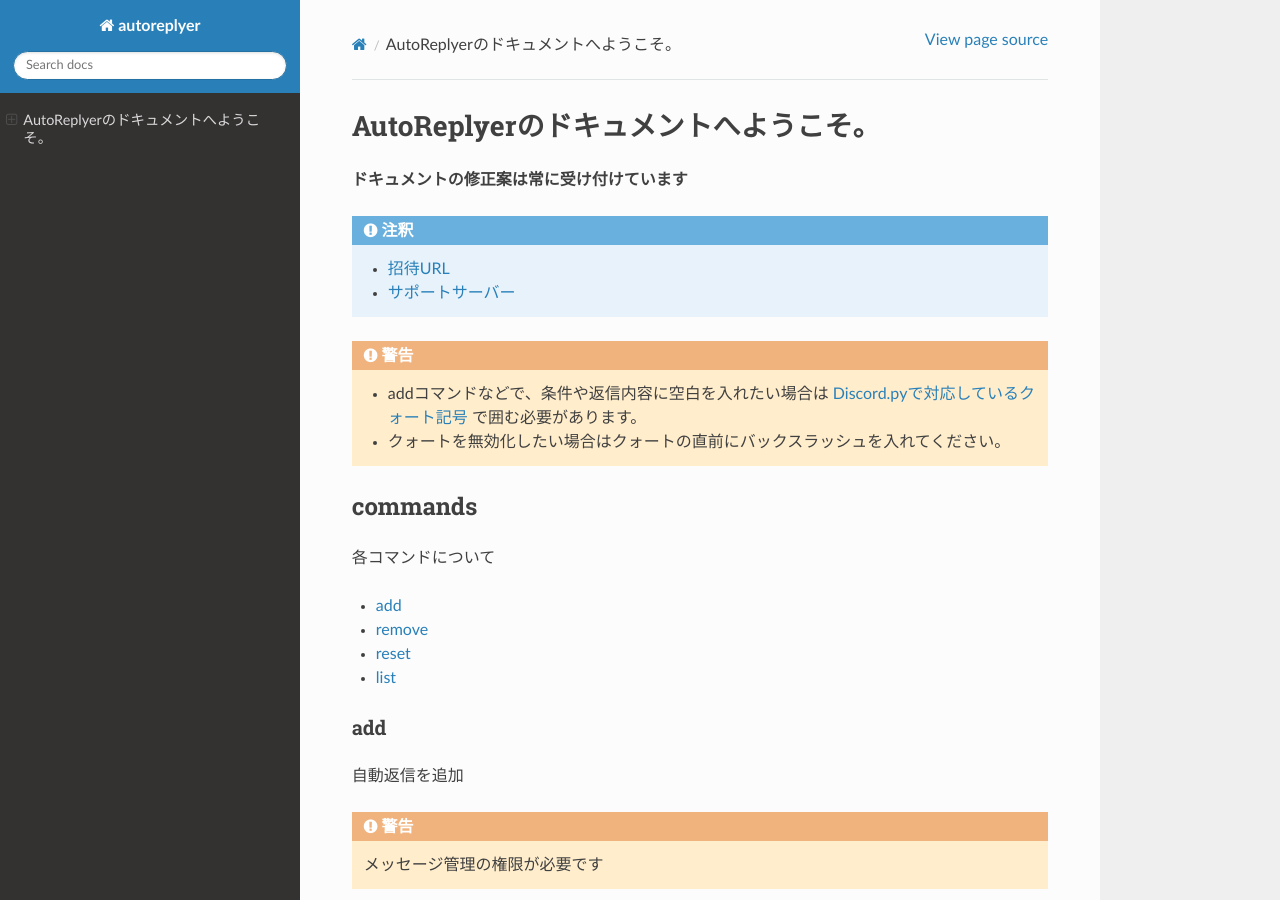
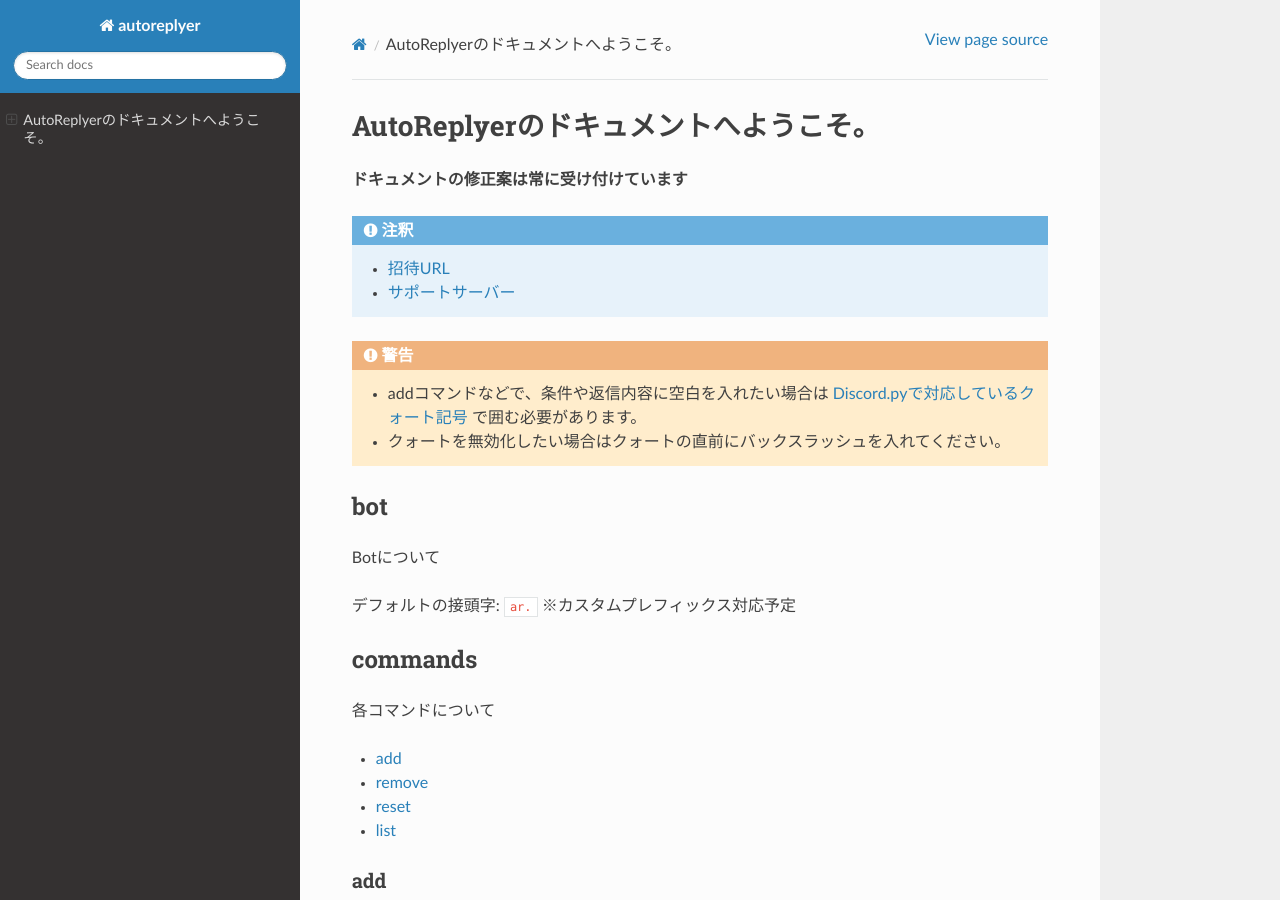
Before and after one commit to AomiVel/AutoReplyerDoc, a Sphinx documentation site: the page built from docs/index.rst, in a window 1280 px wide and 900 px high. Built offline with Sphinx 7.4.7 and the Read the Docs theme 2.0.0, drawn with Linux system fonts in a browser that asks for light colours.

Commit message:
add: Botについて

```diff
--- a/docs/index.rst
+++ b/docs/index.rst
@@ -15,6 +15,14 @@ AutoReplyerのドキュメントへようこそ。
 .. warning::
     * addコマンドなどで、条件や返信内容に空白を入れたい場合は `Discord.pyで対応しているクォート記号 <https://github.com/Rapptz/discord.py/blob/master/discord/ext/commands/view.py#L28-L46>`_ で囲む必要があります。
     * クォートを無効化したい場合はクォートの直前にバックスラッシュを入れてください。
+
+bot
+==========
+Botについて
+
+デフォルトの接頭字: :code:`ar.`
+※カスタムプレフィックス対応予定
+
 
 commands
 ==========
```
